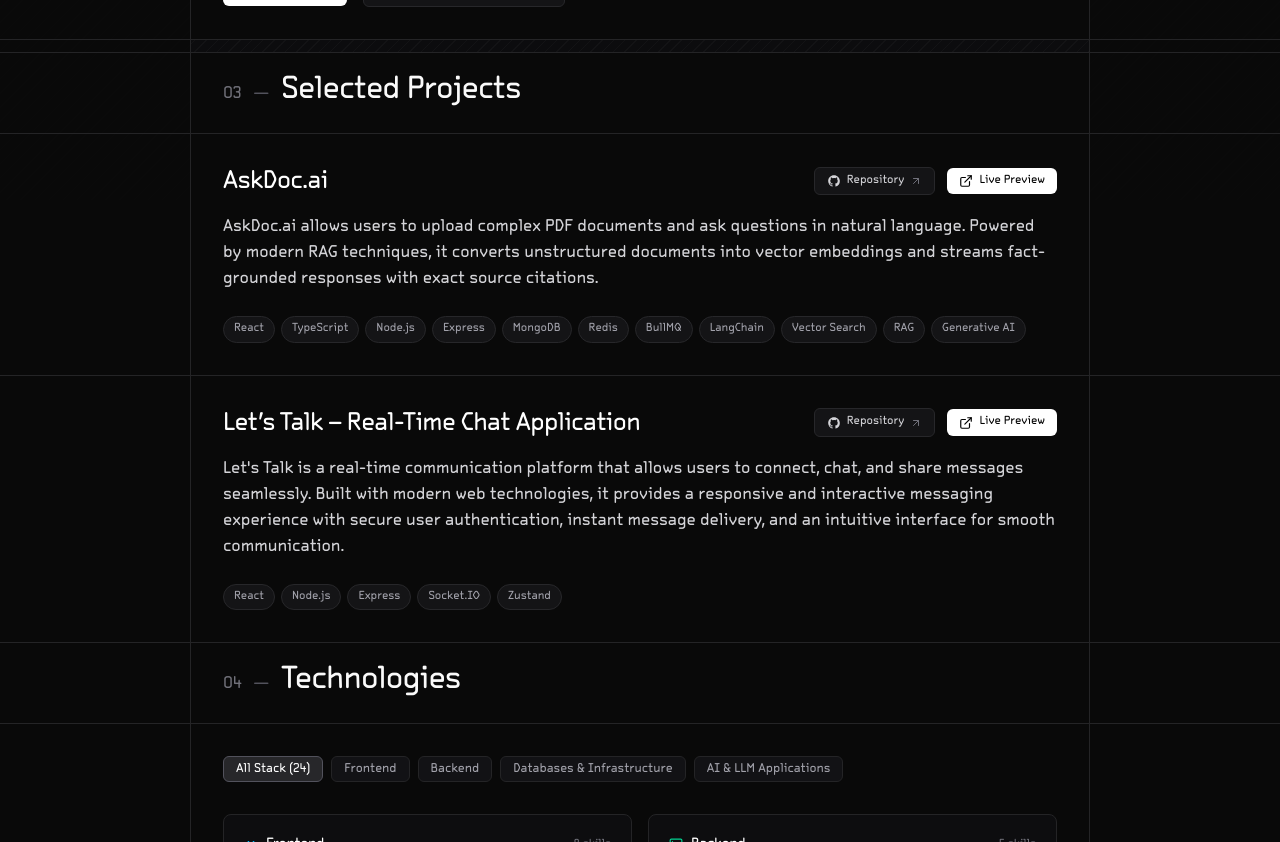
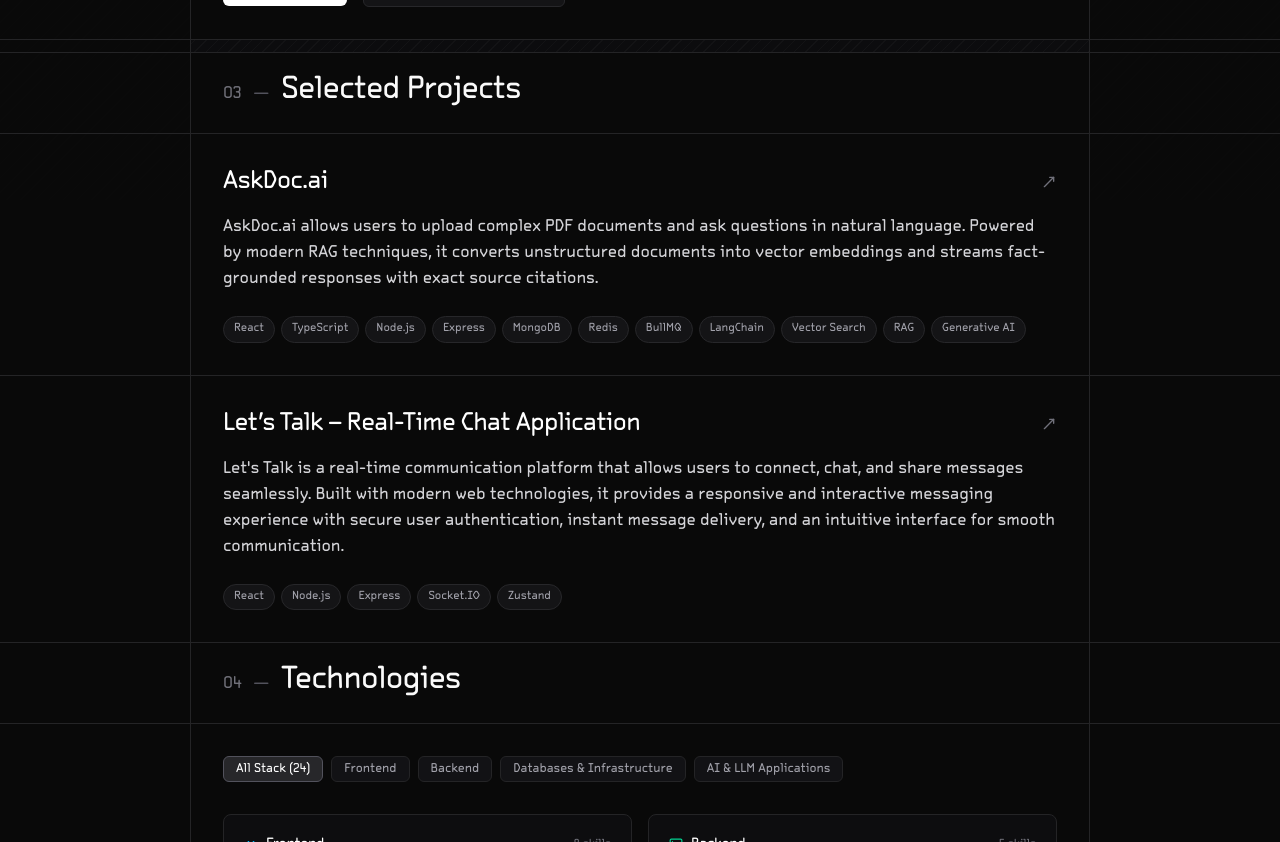
Before and after one commit to shriramphatale/my-portfolio, a React (Vite) app: page / in a window 1280 px wide. Shown: the part 600-1442 px from the top of the page. Built offline with nearby package versions, Linux system fonts and the light colour scheme.

Commit message:
feat: update project card live and GitHub buttons with arrow icon

```diff
--- a/src/components/ProjectItem.tsx
+++ b/src/components/ProjectItem.tsx
@@ -1,7 +1,6 @@
 import React from 'react';
 import type { ProjectItemType } from '../config/portfolio';
-import { ExternalLink, ArrowUpRight } from 'lucide-react';
-import { GithubIcon } from './icons';
+import { MoveUpRight } from 'lucide-react';
 
 interface ProjectItemProps {
   project: ProjectItemType;
@@ -9,15 +8,18 @@ interface ProjectItemProps {
 }
 
 export const ProjectItem: React.FC<ProjectItemProps> = ({ project, isLast = false }) => {
-  return (
-    <div
-      id={project.id}
-      className={`w-full scroll-mt-20 ${!isLast ? 'border-b border-[#242426]' : ''}`}
-    >
-      <div className="max-w-[900px] mx-auto border-x border-[#242426] bg-[#090909] p-6 md:p-8">
+  const projectUrl = project.demoUrl || project.githubUrl;
+
+  const cardClassName = `group block max-w-[900px] mx-auto border-x border-[#242426] bg-[#090909] p-6 md:p-8 transition-colors duration-200 ${
+    projectUrl
+      ? 'hover:bg-[#0e0e11] focus-visible:outline-none focus-visible:ring-1 focus-visible:ring-inset focus-visible:ring-[#3f3f46] cursor-pointer'
+      : ''
+  }`;
+
+  const cardContent = (
     <div className="space-y-4">
-          {/* Header: Title, Badge, Links */}
-          <div className="flex flex-col sm:flex-row sm:items-baseline justify-between gap-3">
+      {/* Header: Title, Badge, Link Arrow */}
+      <div className="flex items-center justify-between gap-3">
         <div className="flex items-center gap-3">
           <h3 className="text-xl md:text-2xl font-semibold text-white tracking-tight">
             {project.title}
@@ -29,33 +31,12 @@ export const ProjectItem: React.FC<ProjectItemProps> = ({ project, isLast = fals
           )}
         </div>
 
-            {/* Project Action Links */}
-            <div className="flex items-center gap-3 text-xs">
-              {project.githubUrl && (
-                <a
-                  href={project.githubUrl}
-                  target="_blank"
-                  rel="noreferrer"
-                  className="inline-flex items-center gap-1.5 px-3 py-1.5 rounded-md border border-[#27272a] bg-[#141416] text-[#d4d4d8] hover:text-white hover:border-[#3f3f46] transition-colors"
-                >
-                  <GithubIcon className="w-3.5 h-3.5" />
-                  <span className="font-mono text-[11px]">Repository</span>
-                  <ArrowUpRight className="w-3 h-3 text-zinc-500" />
-                </a>
+        {projectUrl && (
+          <MoveUpRight
+            aria-hidden="true"
+            className="w-4 h-4 shrink-0 text-zinc-500 transition-all duration-200 group-hover:text-white group-hover:translate-x-0.5 group-hover:-translate-y-0.5"
+          />
         )}
-
-              {project.demoUrl && (
-                <a
-                  href={project.demoUrl}
-                  target="_blank"
-                  rel="noreferrer"
-                  className="inline-flex items-center gap-1.5 px-3 py-1.5 rounded-md bg-white text-black font-medium hover:bg-zinc-200 transition-colors"
-                >
-                  <ExternalLink className="w-3.5 h-3.5" />
-                  <span className="text-[11px]">Live Preview</span>
-                </a>
-              )}
-            </div>
       </div>
 
       {/* Tagline / Brief Description */}
@@ -94,7 +75,26 @@ export const ProjectItem: React.FC<ProjectItemProps> = ({ project, isLast = fals
         ))}
       </div>
     </div>
-      </div>
+  );
+
+  return (
+    <div
+      id={project.id}
+      className={`w-full scroll-mt-20 ${!isLast ? 'border-b border-[#242426]' : ''}`}
+    >
+      {projectUrl ? (
+        <a
+          href={projectUrl}
+          target="_blank"
+          rel="noopener noreferrer"
+          aria-label={`${project.title} (opens in a new tab)`}
+          className={cardClassName}
+        >
+          {cardContent}
+        </a>
+      ) : (
+        <div className={cardClassName}>{cardContent}</div>
+      )}
     </div>
   );
 };
```
Lines whose indentation alone changed are shown as unchanged.
